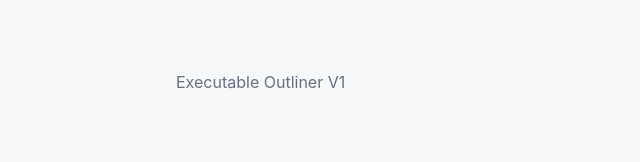
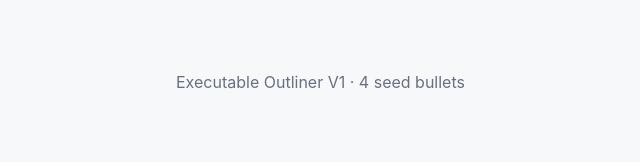
Before and after one commit to shreyansb/actionpad, a React (Vite) app: page / in a window 1280 px wide. Shown: the top 162 px of the page, without its empty margins (6-646 px from the left). Built offline with nearby package versions, Linux system fonts and the light colour scheme.

Commit message:
feat: add outline domain model

```diff
--- a/src/App.tsx
+++ b/src/App.tsx
@@ -1,8 +1,14 @@
+import { createInitialOutlineState } from "./domain/fixtures"
+
 export function App() {
+  const initial = createInitialOutlineState()
+
   return (
     <main className="app-shell">
       <section className="outline-pane">
-        <p className="empty-state">Executable Outliner V1</p>
+        <p className="empty-state">
+          Executable Outliner V1 · {Object.keys(initial.nodes).length} seed bullets
+        </p>
       </section>
     </main>
   )
--- /dev/null
+++ b/src/domain/fixtures.ts
@@ -0,0 +1,41 @@
+import type { BulletNode, OutlineState } from "./types"
+
+function bullet(
+  id: string,
+  text: string,
+  parentId: string | null,
+  children: string[] = [],
+): BulletNode {
+  return {
+    id,
+    parentId,
+    children,
+    text,
+    collapsed: false,
+    runStatus: "idle",
+    metadata: {},
+  }
+}
+
+export function createInitialOutlineState(): OutlineState {
+  return {
+    rootIds: ["root-project"],
+    focusedNodeId: "research-products",
+    selectedThreadId: null,
+    panelOpen: false,
+    threads: {},
+    nodes: {
+      "root-project": bullet("root-project", "Executable Outliner Prototype", null, [
+        "research",
+        "ui-exploration",
+      ]),
+      research: bullet("research", "Research", "root-project", ["research-products"]),
+      "research-products": bullet(
+        "research-products",
+        "Find adjacent products and patterns",
+        "research",
+      ),
+      "ui-exploration": bullet("ui-exploration", "Sketch the first interaction loop", "root-project"),
+    },
+  }
+}
--- /dev/null
+++ b/src/domain/types.ts
@@ -0,0 +1,54 @@
+export type BulletId = string
+export type ThreadId = string
+
+export type BulletRunStatus = "idle" | "running" | "succeeded" | "failed"
+
+export type BulletNode = {
+  id: BulletId
+  parentId: BulletId | null
+  children: BulletId[]
+  text: string
+  collapsed: boolean
+  runStatus: BulletRunStatus
+  threadId?: ThreadId
+  metadata: Record<string, unknown>
+}
+
+export type OutlineState = {
+  rootIds: BulletId[]
+  nodes: Record<BulletId, BulletNode>
+  focusedNodeId: BulletId | null
+  selectedThreadId: ThreadId | null
+  panelOpen: boolean
+  threads: Record<ThreadId, AgentThread>
+}
+
+export type AgentThread = {
+  id: ThreadId
+  nodeId: BulletId
+  messages: AgentMessage[]
+  events: AgentEvent[]
+}
+
+export type AgentMessage = {
+  id: string
+  role: "user" | "assistant" | "system" | "tool"
+  content: string
+  createdAt: number
+  status?: "streaming" | "complete" | "error"
+}
+
+export type AgentEvent =
+  | { type: "run-started"; nodeId: BulletId; createdAt: number }
+  | { type: "message-created"; messageId: string; createdAt: number }
+  | { type: "outline-output"; output: OutlineOutput; createdAt: number }
+  | { type: "run-completed"; nodeId: BulletId; createdAt: number }
+
+export type OutlineOutput =
+  | { type: "append-child-bullets"; parentId: BulletId; bullets: BulletDraft[] }
+  | { type: "update-node-status"; nodeId: BulletId; status: BulletRunStatus }
+
+export type BulletDraft = {
+  text: string
+  metadata?: Record<string, unknown>
+}
```
